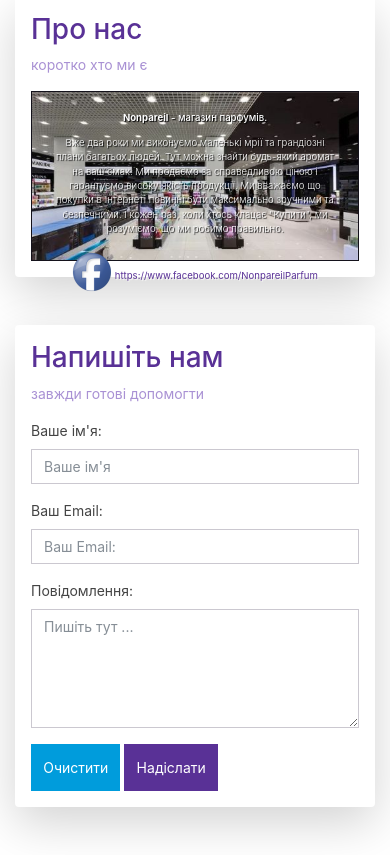
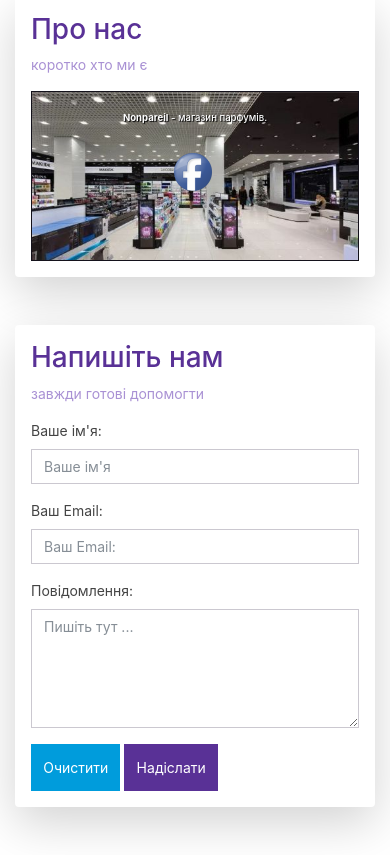
Before and after one commit to AndriiFedoriv/nonpareil, a website: page index.html in a window 390 px wide. Shown: the part 6620-7475 px from the top of the page. Drawn offline with nearby package versions, Linux system fonts and the light colour scheme.

Commit message:
change css

```diff
--- a/css/index.css
+++ b/css/index.css
@@ -46,7 +46,7 @@
 
 @media (max-width: 420px) {
   #about-us .card-text {
-    font-size: none;
+    font-size: 0.01rem;
     text-transform: none;
   }
 }
```
